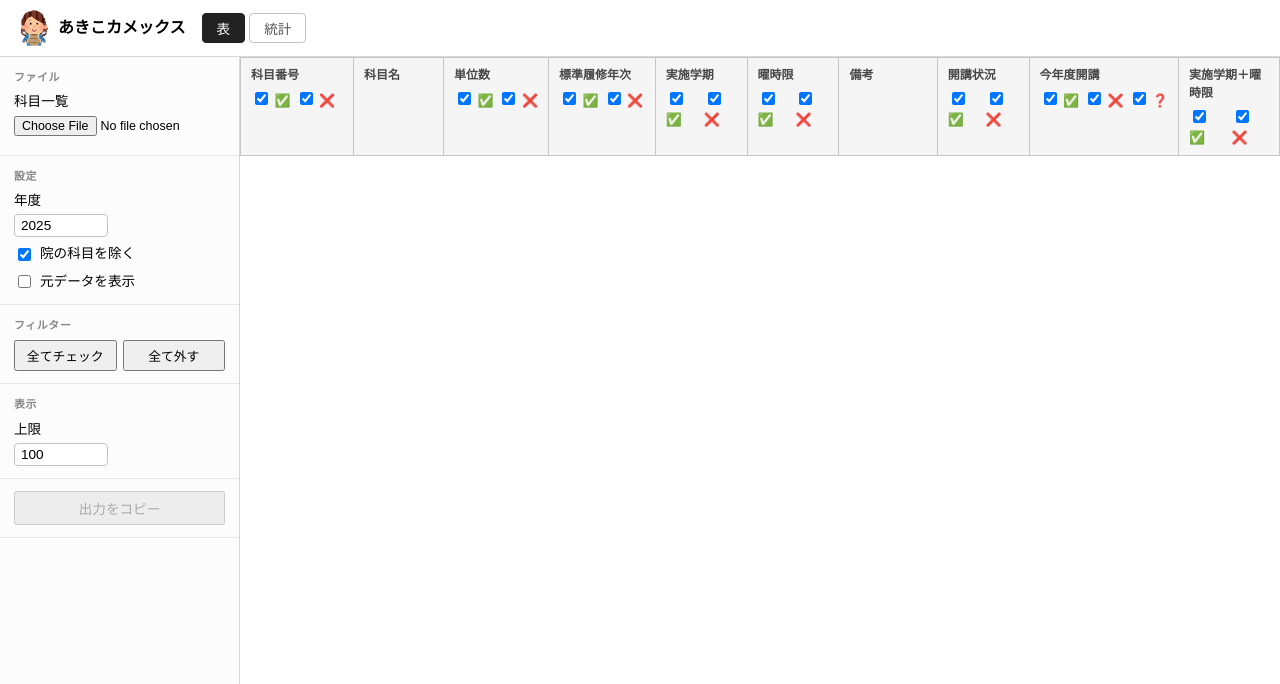
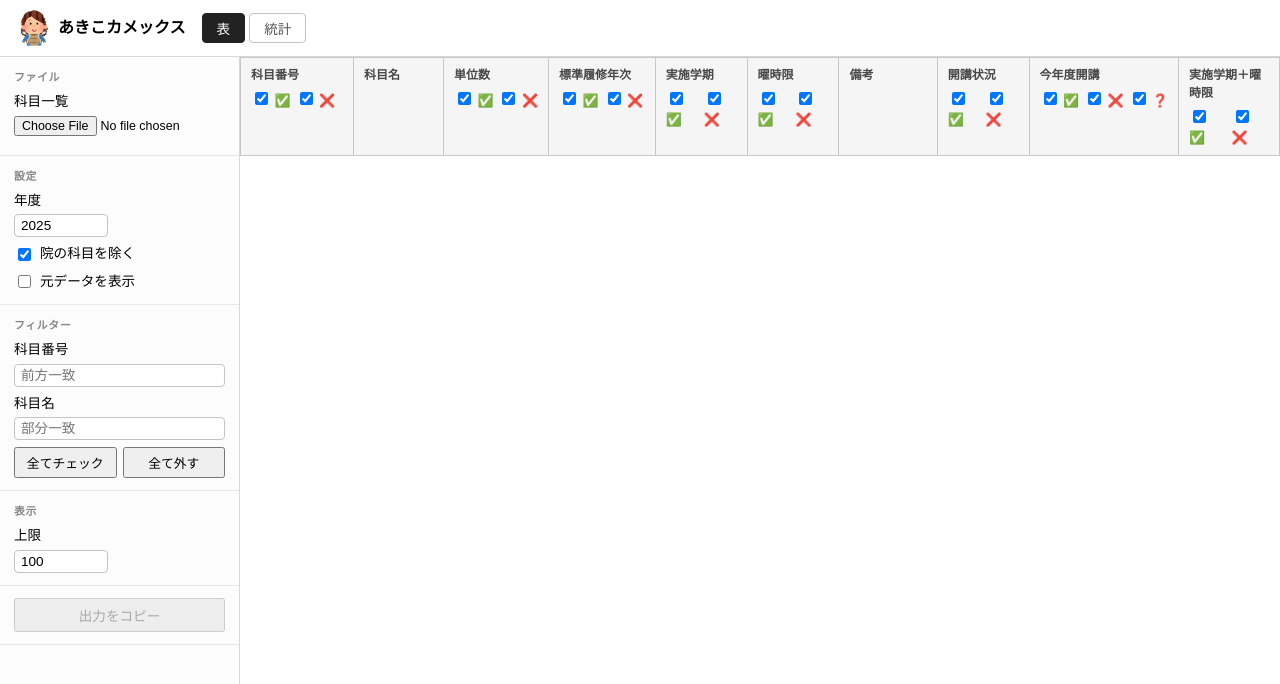
Before and after one commit to rjooske/akiko-blastoise, a SvelteKit app: page / in a window 1280 px wide. Shown: the top 684 px of the page. Built offline with nearby package versions, Linux system fonts and the light colour scheme.

Commit message:
add case-insensitive prefix/substring filters for course id and name

```diff
--- a/src/routes/+page.svelte
+++ b/src/routes/+page.svelte
@@ -96,6 +96,8 @@
   let courses = $state.raw<Course[] | undefined>();
   let loading = $state(false);
   let showRaw = $state(false);
+  let filterIdPrefix = $state("");
+  let filterNameQuery = $state("");
   let activeTab = $state<"table" | "stats">("table");
   let allAconds = $state.raw<Acond[][]>([]);
   let allTermSets = $state.raw<TermSet[][]>([]);
@@ -178,7 +180,12 @@
       return undefined;
     }
 
+    const idPrefix = filterIdPrefix.trim().toLowerCase();
+    const nameQuery = filterNameQuery.trim().toLowerCase();
+
     return filteredCourses.filter((c) => {
+      if (idPrefix && !c.id.toLowerCase().startsWith(idPrefix)) return false;
+      if (nameQuery && !c.name.toLowerCase().includes(nameQuery)) return false;
       if (c.parsedId !== undefined ? !showSuccessId : !showFailedId)
         return false;
       if (c.parsedCredit !== undefined ? !showSuccessCredit : !showFailedCredit)
@@ -369,6 +376,14 @@ ${elements}] as KnownCourse[];`;
 
     <section>
       <span class="section-label">フィルター</span>
+      <label class="col">
+        科目番号
+        <input type="text" bind:value={filterIdPrefix} placeholder="前方一致" />
+      </label>
+      <label class="col">
+        科目名
+        <input type="text" bind:value={filterNameQuery} placeholder="部分一致" />
+      </label>
       <div class="button-row">
         <button onclick={checkAllVisibility}>全てチェック</button>
         <button onclick={uncheckAllVisibility}>全て外す</button>
@@ -831,12 +846,18 @@ ${elements}] as KnownCourse[];`;
       }
     }
 
-    input[type="number"] {
+    input[type="number"],
+    input[type="text"] {
       width: 80px;
       padding: 3px 6px;
       font-size: 0.85rem;
       border: 1px solid oklch(82% 0 0);
       border-radius: 4px;
+    }
+
+    input[type="text"] {
+      width: 100%;
+      box-sizing: border-box;
     }
 
     input[type="file"] {
```
